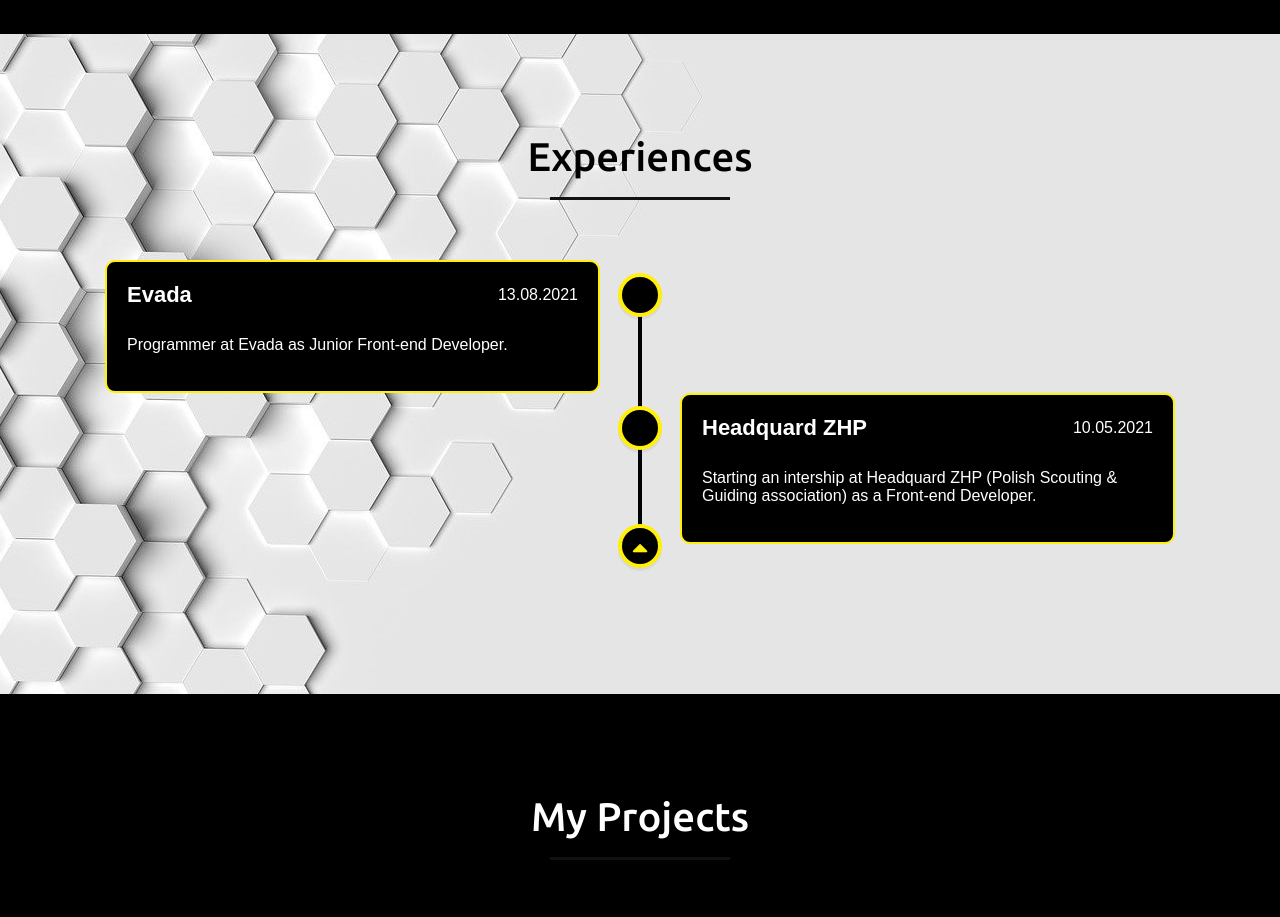
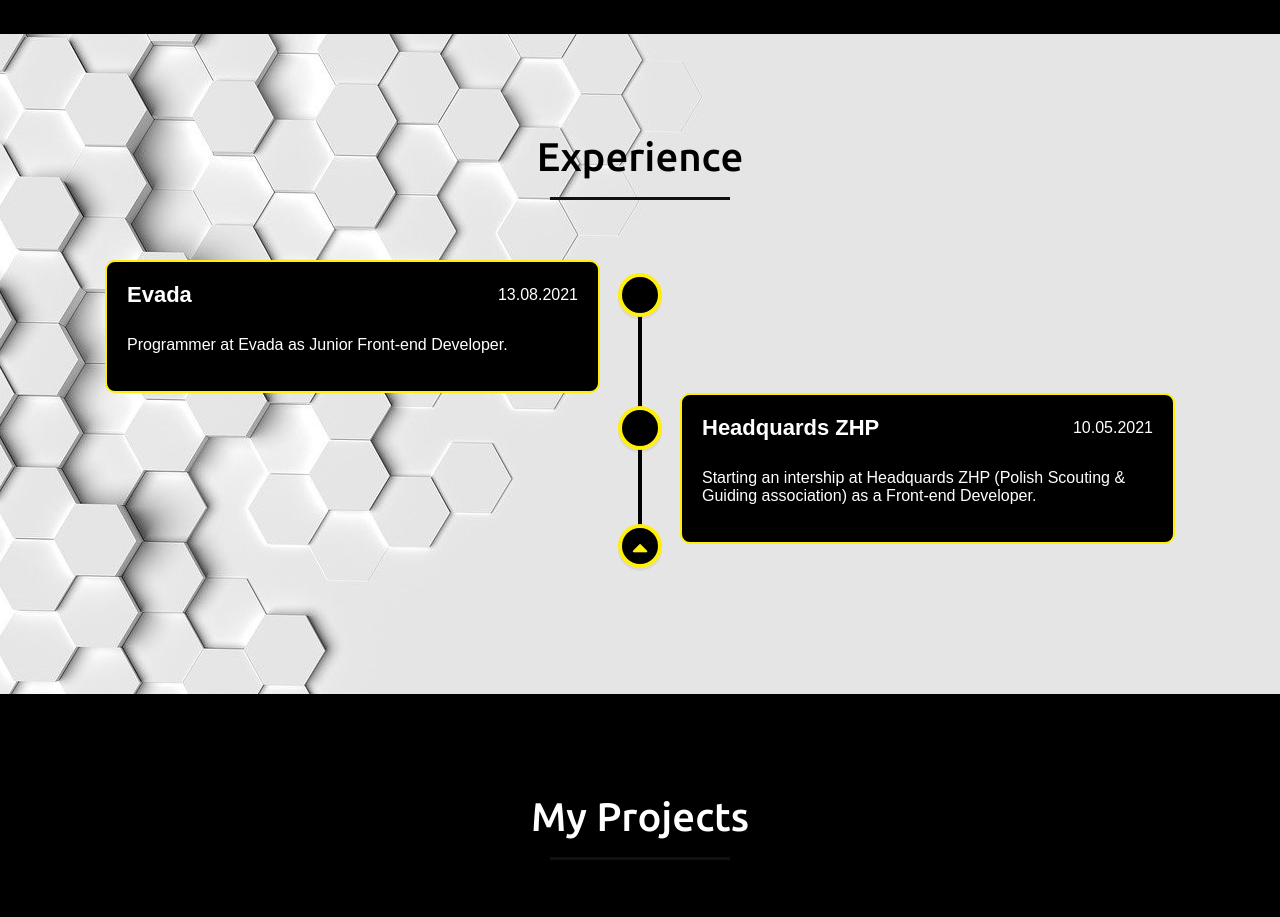
Before and after one commit to xHaSeKx/michal-portfolio, a plain HTML site: page index.html in a window 1280 px wide. Shown: the part 2040-2957 px from the top of the page. Drawn offline with nearby package versions, Linux system fonts and the light colour scheme; a script that the page names is missing.

Commit message:
Update index.html

```diff
--- a/index.html
+++ b/index.html
@@ -103,7 +103,7 @@
 <!-- experiences section start -->
         <section class="experiences" id="experiences">
         <div class="max-width">
-            <h2 class="title">Experiences</h2>
+            <h2 class="title">Experience</h2>
                 <div class="wrapper">
                     <div class="center-line">
                          <a href="#experiences" class="scroll-icon"><i class="fas fa-caret-up"></i></a>
@@ -123,11 +123,11 @@
                   <container>
                     <i class="icon"></i>
                         <div class="details">
-                            <span class="titles"><span style="color: white">Headquard ZHP</span></span>
+                            <span class="titles"><span style="color: white">Headquards ZHP</span></span>
                             <span><span style="color: white">10.05.2021</span></span>
                         </div>
                         <br>
-                        <p><span style="color: white">Starting an intership at Headquard ZHP (Polish Scouting & Guiding association) as a Front-end Developer.</span></p>
+                        <p><span style="color: white">Starting an intership at Headquards ZHP (Polish Scouting & Guiding association) as a Front-end Developer.</span></p>
                   </container>
                 </div>
               </div>
```
